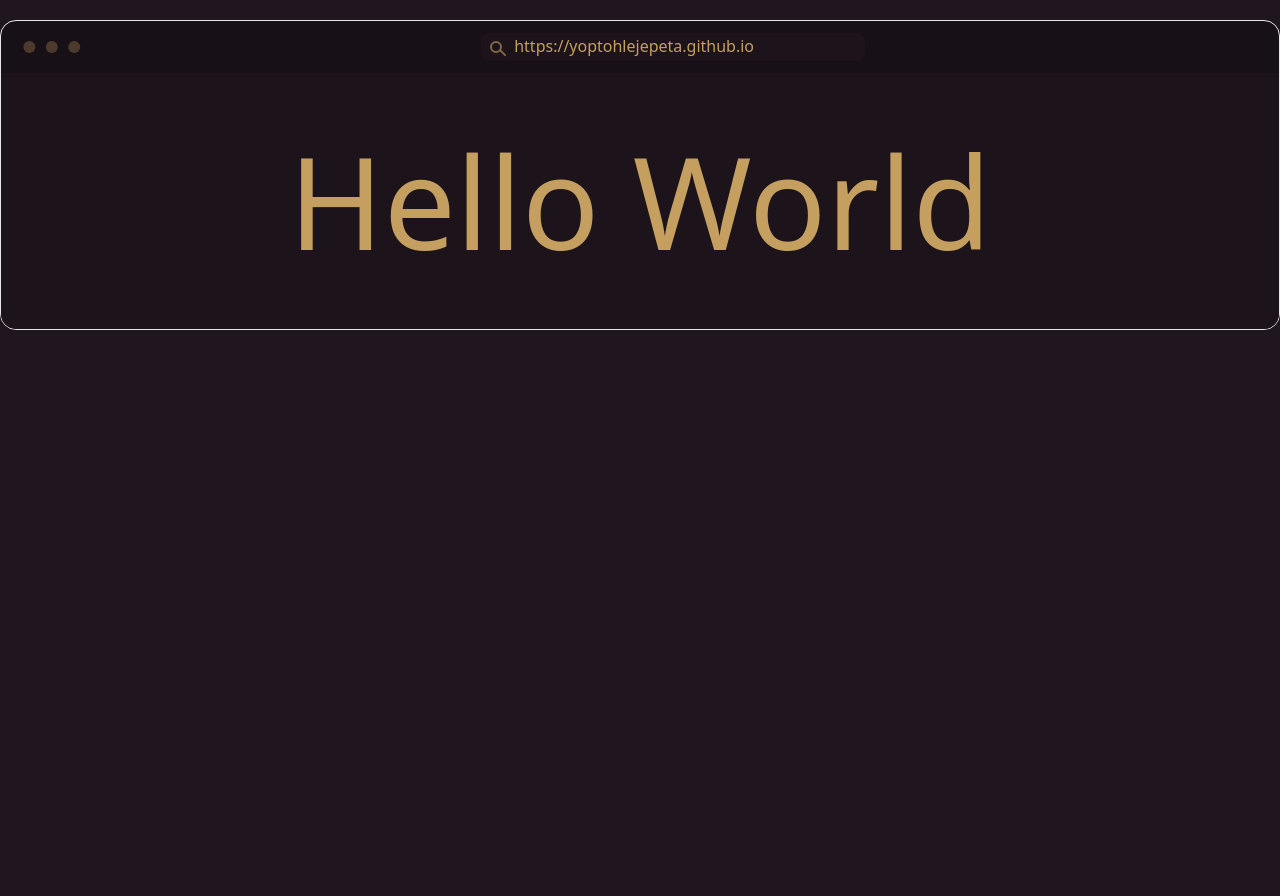
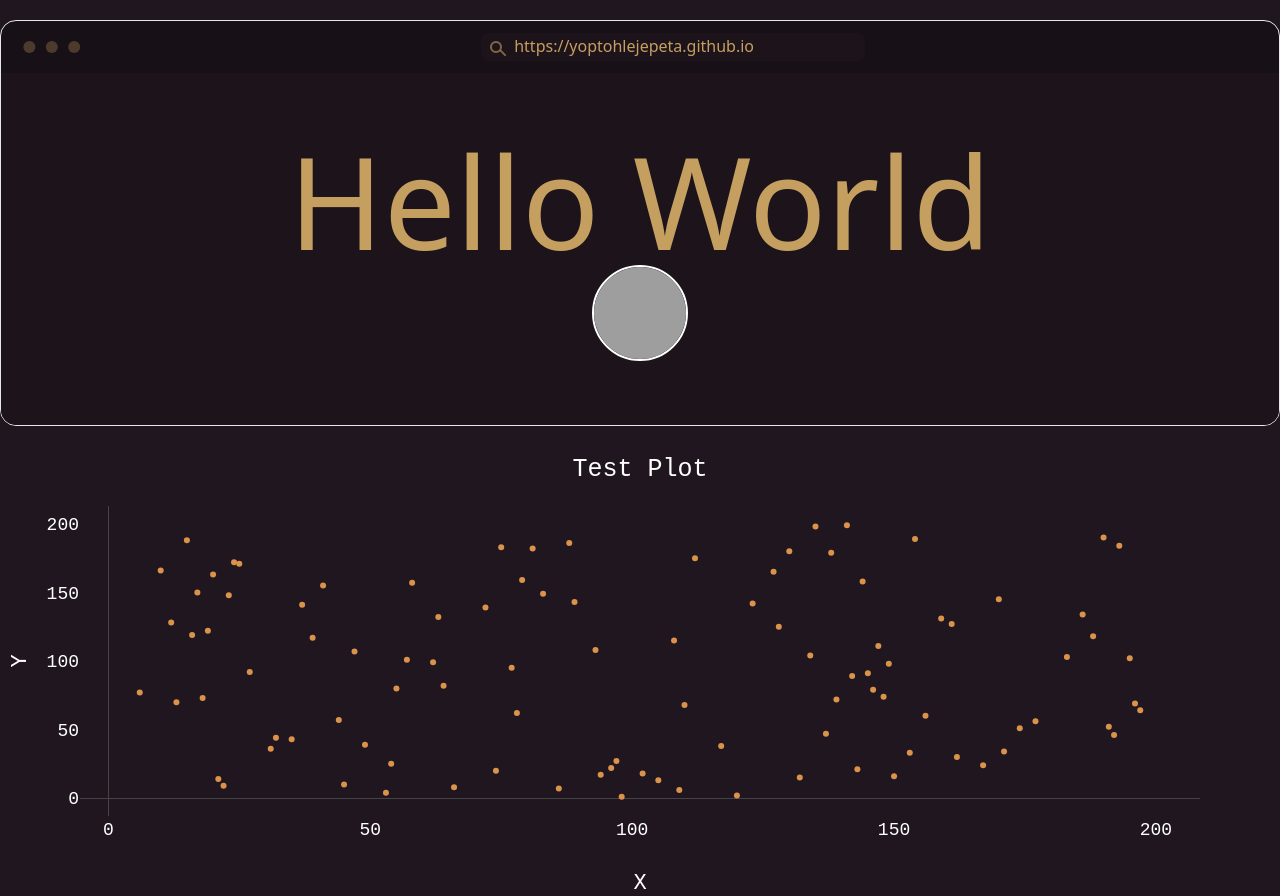
Before and after one commit to yoptohlejepeta/STAG_vykazy_2.0, a FastAPI app: page / in a window 1280 px wide. Before the commit the page ends 330 px from the top, so only its background shows below. Run offline with FastAPI, Linux system fonts and the light colour scheme; grey boxes are pictures that could not be loaded.

Commit message:
test plot

```diff
--- a/main.py
+++ b/main.py
@@ -1,5 +1,8 @@
 import logfire
 import os
+import plotly.express as px
+import pandas as pd
+import random
 from fastapi import FastAPI, Request
 from fastapi.staticfiles import StaticFiles
 from fastapi.templating import Jinja2Templates
@@ -18,4 +21,27 @@ templates = Jinja2Templates(directory="templates")
 
 @app.get("/")
 def read_root(request: Request):
-    return templates.TemplateResponse("index.html", {"request": request})
+    test_df = pd.DataFrame({
+        "x": random.sample(range(1, 200), 100),
+        "y": random.sample(range(1, 200), 100),
+    })
+
+    fig = px.scatter(test_df, x="x", y="y", color_discrete_sequence=["#DB924B"], template="none")
+    fig.update_layout(
+        title="Test Plot",
+        xaxis_title="X",
+        yaxis_title="Y",
+        font=dict(
+            family="Courier New, monospace",
+            size=18,
+            color="white"
+        ),
+        plot_bgcolor="rgba(0,0,0,0)",
+        paper_bgcolor="rgba(0,0,0,0)",
+        # hide grid
+        xaxis_showgrid=False,
+        yaxis_showgrid=False,
+    )
+
+    return templates.TemplateResponse("index.html", {"request": request, "plot": fig.to_html(full_html=False, config={"displayModeBar": False}
+)})
--- a/static/css/app.css
+++ b/static/css/app.css
@@ -782,6 +782,30 @@ html {
   }
 }
 
+.avatar {
+  position: relative;
+  display: inline-flex;
+}
+
+.avatar > div {
+  display: block;
+  aspect-ratio: 1 / 1;
+  overflow: hidden;
+}
+
+.avatar img {
+  height: 100%;
+  width: 100%;
+  -o-object-fit: cover;
+     object-fit: cover;
+}
+
+.avatar.placeholder > div {
+  display: flex;
+  align-items: center;
+  justify-content: center;
+}
+
 .input {
   flex-shrink: 1;
   -webkit-appearance: none;
@@ -1067,12 +1133,49 @@ html {
   display: flex;
 }
 
-.justify-center {
-  justify-content: center;
+.grid {
+  display: grid;
+}
+
+.w-24 {
+  width: 6rem;
+}
+
+.grid-cols-1 {
+  grid-template-columns: repeat(1, minmax(0, 1fr));
+}
+
+.flex-col {
+  flex-direction: column;
+}
+
+.content-center {
+  align-content: center;
+}
+
+.items-center {
+  align-items: center;
+}
+
+.rounded-full {
+  border-radius: 9999px;
 }
 
 .border {
   border-width: 1px;
+}
+
+.border-8 {
+  border-width: 8px;
+}
+
+.border-2 {
+  border-width: 2px;
+}
+
+.border-white {
+  --tw-border-opacity: 1;
+  border-color: rgb(255 255 255 / var(--tw-border-opacity));
 }
 
 .bg-base-200 {
@@ -1099,10 +1202,6 @@ html {
   padding-top: 1.25rem;
 }
 
-.text-center {
-  text-align: center;
-}
-
 .text-9xl {
   font-size: 8rem;
   line-height: 1;
--- a/tailwindcss/package.json
+++ b/tailwindcss/package.json
@@ -4,5 +4,8 @@
   },
   "devDependencies": {
     "daisyui": "^4.11.1"
+  },
+  "scripts": {
+    "tailwind_watch": "npx tailwindcss -i ./styles/app.css -o ../static/css/app.css --watch"
   }
 }
--- a/templates/index.html
+++ b/templates/index.html
@@ -10,14 +10,22 @@
     <div class="container mx-auto pt-5">
         <div class="mockup-browser border bg-base-300">
             <div class="mockup-browser-toolbar">
-            <div class="input">https://yoptohlejepeta.github.io</div>
+                <div class="input">https://yoptohlejepeta.github.io</div>
             </div>
-            <div class="flex justify-center px-4 py-16 bg-base-200">
-                <h1 class="text-center text-9xl">
+            <div class="flex flex-col items-center px-4 py-16 bg-base-200">
+                <h1 class="text-9xl">
                     Hello World
                 </h1>
+                <div class="avatar">
+                    <div class="w-24 rounded-full border-white border-2">
+                        <img src="https://avatars.githubusercontent.com/u/101563288?v=4" />
+                    </div>
+                </div>
             </div>
         </div>
     </div>
+    <div class="container mx-auto pt-5">
+        {{ plot | safe}}
+    </div>
 </body>
 </html>
```
Also changed, not shown: other parts of static/css/app.css (+42 -0 lines), requirements.txt (+9 -0 lines).
